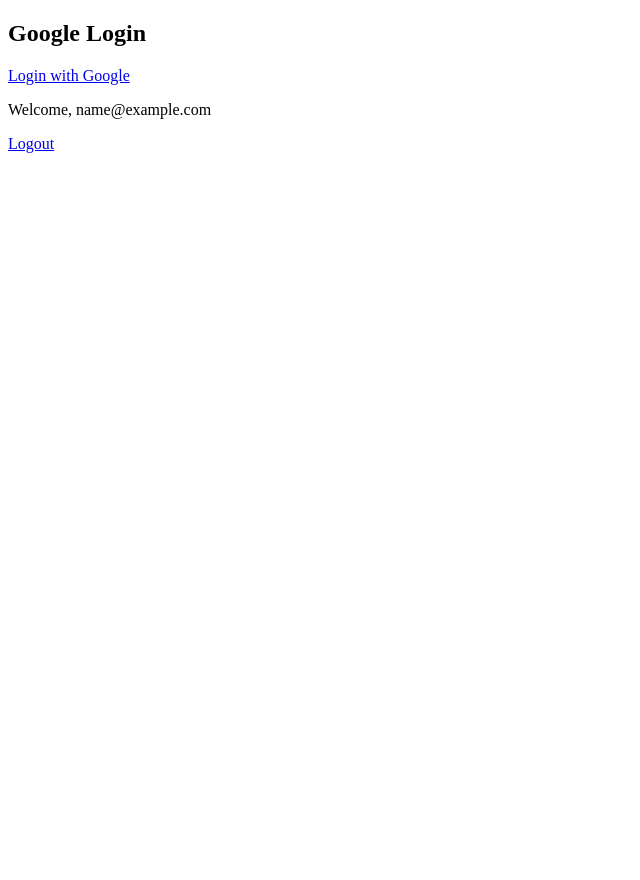
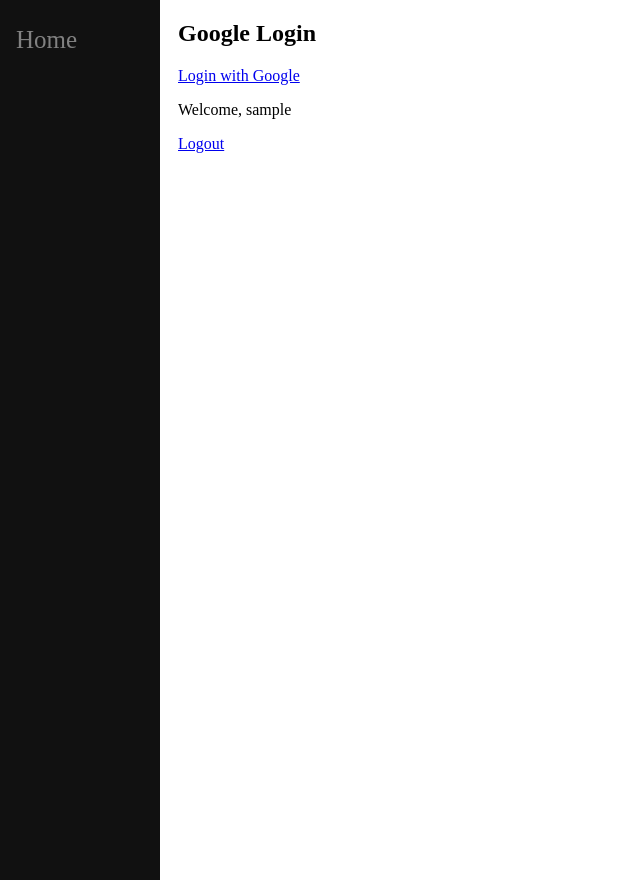
Before and after one commit to AndrewCornfeld/multimariosite, a Django app: page /multimario/ in a window 1280 px wide. Shown: the whole page, without its empty margins (0-640 px from the left). Run offline with Django 4.2, Linux system fonts and the light colour scheme; the visitor is signed in with stand-in values (Sample User, id 1); some libraries are stand-ins or nearby versions.

Commit message:
made base.html

```diff
--- /dev/null
+++ b/multimario/templates/multimario/base.html
@@ -0,0 +1,43 @@
+<html>
+<head>
+    <style type="text/css">
+        .sidenav {
+            height:100%;
+            width:160px;
+            position: fixed;
+            z-index: 1;
+            top:0;
+            left:0;
+            background-color:#111;
+            overflow-x: hidden;
+            padding-top: 20px;
+        }
+
+        .sidenav a {
+            padding: 6px 8px 6px 16px;
+            text-decoration: none;
+            font-size: 25px;
+            color: #818181;
+            display: block;
+        }
+
+        .sidenav a:hover {
+            color: #f1f1f1;
+        }
+        .main{
+            margin-left: 160px;
+            padding: 0px 10px;
+        }
+    </style>
+    <title>Multimario</title>
+</head>
+
+<body>
+    <div class="sidenav">
+        <a href="/multimario">Home</a>
+    </div>
+    <div id="content", name="content", class="main">
+        {% block content %}
+        {% endblock %}
+</body>
+</html>
--- a/multimario/templates/multimario/home.html
+++ b/multimario/templates/multimario/home.html
@@ -1,18 +1,19 @@
 <!DOCTYPE html>
 <html lang="en">
+{%  extends 'multimario/base.html' %}
 <head>
     <meta charset="UTF-8">
     <meta http-equiv="X-UA-Compatible" content="IE=edge">
     <meta name="viewport" content="width=device-width", initial-scale="1.0">
     <title>Multimario</title>
 </head>
-<body>
+{% block content %}
     {% load socialaccount %}
     <h2>Google Login</h2>
     <a href="{% provider_login_url 'google' %}?next=/">Login with Google</a>
     {%  if user.is_authenticated %}
-        <p>Welcome, {{ user.email }}</p>
+        <p>Welcome, {{ user.username }}</p>
         <a href="logout">Logout</a>
     {% endif %}
-</body>
+{% endblock %}
 </html>
--- a/multimario/urls.py
+++ b/multimario/urls.py
@@ -4,5 +4,6 @@
 
 urlpatterns = [
     path("", views.home),
-    path("logout", views.logout_view)
+    path("logout", views.logout_view),
+    #path("create/", views.create, name="create"),
 ]
--- a/multimario/views.py
+++ b/multimario/views.py
@@ -10,6 +10,7 @@
     logout(request)
     return redirect("/")
 
-
+#def create(response):
+    #return render(response, 'multimario/create.html')
 
 # Create your views here.
```
